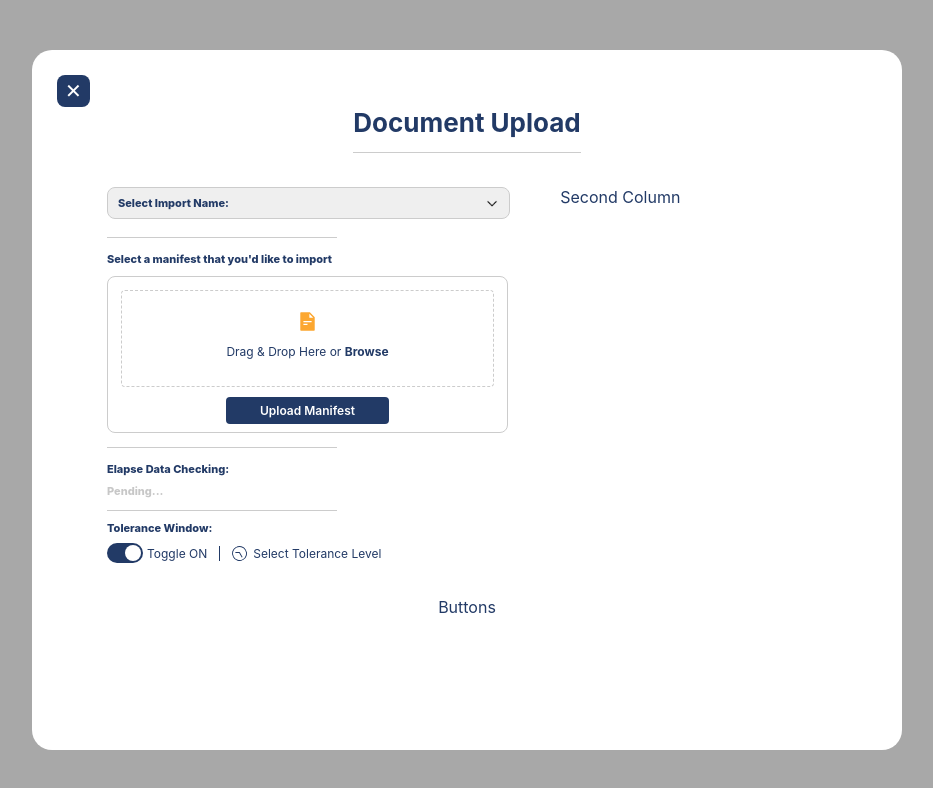
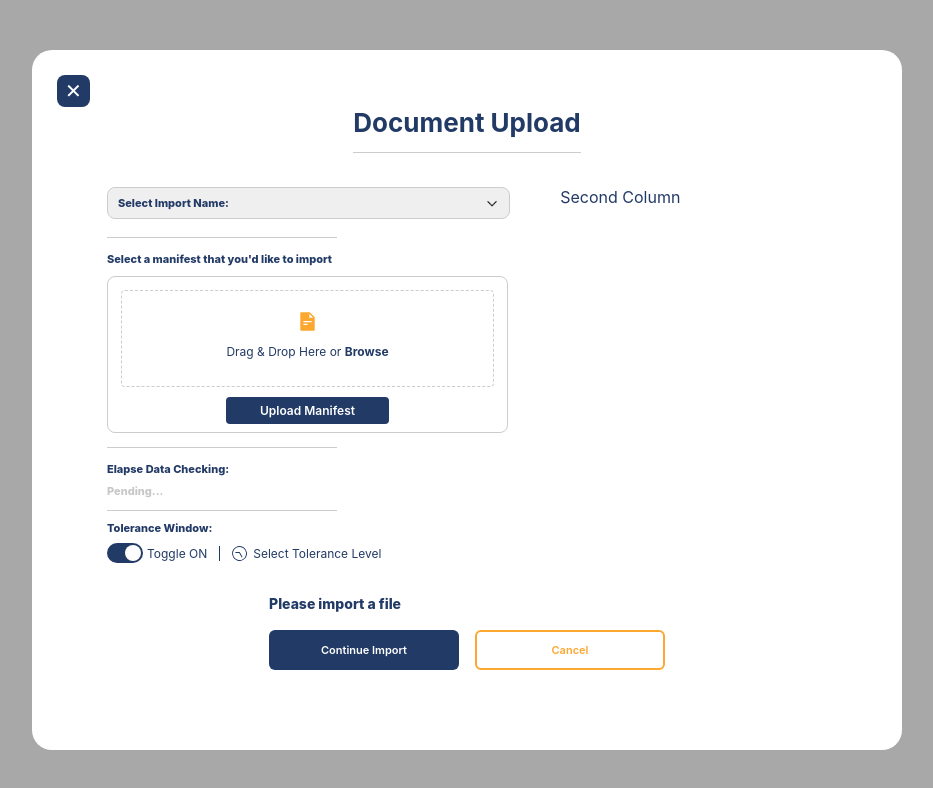
Before and after one commit to Aredu89/skyhop-challenge, a React (Create React App) app: page / in a window 1280 px wide. Shown: the top 788 px of the page, without its empty margins (173-1106 px from the left). Built offline with nearby package versions, Linux system fonts and the light colour scheme.

Commit message:
feat: continue buttons section

```diff
--- a/src/components/button/button.component.jsx
+++ b/src/components/button/button.component.jsx
@@ -1,8 +1,8 @@
 import React from 'react';
 import { StyledButton } from './button.styles';
 
-const Button = ({ children, close }) => (
-  <StyledButton $close={close}>{children}</StyledButton>
+const Button = ({ children, type = 'standard' }) => (
+  <StyledButton $type={type}>{children}</StyledButton>
 );
 
 export default Button;
--- a/src/components/button/button.styles.jsx
+++ b/src/components/button/button.styles.jsx
@@ -1,5 +1,5 @@
 import styled, { css } from 'styled-components';
-import { PRIMARY_COLOR } from '../../styles/variables';
+import { PRIMARY_COLOR, SECONDARY_COLOR } from '../../styles/variables';
 
 const closeStyles = css`
   font-size: 20px;
@@ -14,6 +14,26 @@
   border-radius: 4px;
 `;
 
+const bigStyles = css`
+  width: 190px;
+  height: 40px;
+  font-size: 11px;
+  font-weight: 600;
+  border-radius: 6px;
+`;
+
+const bigRevertedStyles = css`
+  border: 2px solid ${SECONDARY_COLOR};
+  background-color: transparent;
+  color: ${SECONDARY_COLOR};
+  ${bigStyles}
+
+  &:hover {
+    color: white;
+    background-color: ${SECONDARY_COLOR};
+  }
+`;
+
 export const StyledButton = styled.button`
   background-color: ${PRIMARY_COLOR};
   font-family: inherit;
@@ -24,5 +44,16 @@
     cursor: pointer;
     opacity: .9;
   }
-  ${({ $close }) => $close ? closeStyles : standardStyles}
+  ${({ $type }) => {
+    if($type === 'close') {
+      return closeStyles
+    }
+    if($type === 'big') {
+      return bigStyles
+    }
+    if($type === 'bigReverted') {
+      return bigRevertedStyles
+    }
+    return standardStyles
+  }}
 `;
--- /dev/null
+++ b/src/components/continue-buttons/continue-buttons.component.jsx
@@ -0,0 +1,21 @@
+import React from 'react';
+import SubTitle from '../sub-title/sub-title.component';
+import Button from '../button/button.component';
+import {
+  ContinueButtonsContainer,
+  ButtonsContainer
+} from './continue-buttons.styles';
+
+const ContinueButtons = ({onContinue, onCancel, ready}) => (
+  <ContinueButtonsContainer>
+    <SubTitle big marginBottom={18}>
+      {ready ? 'Data in the import file is correct. Please press Continue to import.' : 'Please import a file'}
+    </SubTitle>
+    <ButtonsContainer>
+      <Button type='big'>Continue Import</Button>
+      <Button type='bigReverted'>Cancel</Button>
+    </ButtonsContainer>
+  </ContinueButtonsContainer>
+);
+
+export default ContinueButtons;
--- /dev/null
+++ b/src/components/continue-buttons/continue-buttons.styles.jsx
@@ -0,0 +1,12 @@
+import styled from 'styled-components';
+
+export const ContinueButtonsContainer = styled.div`
+  display: flex;
+  flex-direction: column;
+`;
+
+export const ButtonsContainer = styled.div`
+  display: flex;
+  justify-content: center;
+  gap: 16px;
+`;
--- a/src/components/modal/modal.component.jsx
+++ b/src/components/modal/modal.component.jsx
@@ -27,7 +27,7 @@
       }
     }}
   >
-    <Button close='true'>&#x2715;</Button>
+    <Button type='close'>&#x2715;</Button>
     <ContentContainer>
       {children}
     </ContentContainer>
--- a/src/components/sub-title/sub-title.component.jsx
+++ b/src/components/sub-title/sub-title.component.jsx
@@ -1,10 +1,11 @@
 import React from 'react';
 import { StyledSubTitle } from './sub-title.styles';
 
-const SubTitle = ({marginBottom = 10, marginTop = 14, children}) => (
+const SubTitle = ({marginBottom = 10, marginTop = 14, big = false, children}) => (
   <StyledSubTitle
     $marginBottom={marginBottom}
     $marginTop={marginTop}
+    $big={big}
   >{children}</StyledSubTitle>
 );
 
--- a/src/components/sub-title/sub-title.styles.jsx
+++ b/src/components/sub-title/sub-title.styles.jsx
@@ -3,6 +3,6 @@
 export const StyledSubTitle = styled.h4`
   margin-top: ${({ $marginTop }) => `${$marginTop}px`};
   margin-bottom: ${({ $marginBottom }) => `${$marginBottom}px`};
-  font-size: 11px;
+  font-size: ${({$big}) => $big ? '14px' : '11px'};
   font-weight: 800;
 `;
--- a/src/pages/document-upload/document-upload.component.jsx
+++ b/src/pages/document-upload/document-upload.component.jsx
@@ -6,6 +6,7 @@
 import DragNDrop from '../../components/drag-n-drop/drag-n-drop.component';
 import ValidationSection from '../../components/validation-section/validation-section.component';
 import Toggle from '../../components/toggle/toggle.component';
+import ContinueButtons from '../../components/continue-buttons/continue-buttons.component';
 import { FilesContext } from '../../context/files.context';
 
 import { selectOptions } from '../../utils/mock-values';
@@ -16,7 +17,7 @@
   TitleContainer,
   LeftSection,
   RightSection,
-  ContinueSection,
+  ContinueSectionContainer,
 } from './document-upload.styles';
 
 const DocumentUpload = () => {
@@ -50,7 +51,7 @@
             />
           </LeftSection>
           <RightSection>Second Column</RightSection>
-          <ContinueSection>Buttons</ContinueSection>
+          <ContinueSectionContainer><ContinueButtons ready={filesReady} /></ContinueSectionContainer>
         </FormContainer>
       </Modal>
     </DocumentUploadContainer>
--- a/src/pages/document-upload/document-upload.styles.jsx
+++ b/src/pages/document-upload/document-upload.styles.jsx
@@ -41,10 +41,10 @@
   grid-row: 2 / 3;
 `;
 
-export const ContinueSection = styled.div`
+export const ContinueSectionContainer = styled.div`
   grid-column: 1 / 3;
   grid-row: 3 / 4;
   display: flex;
   justify-content: center;
-  padding: 34px;
+  padding: 18px 34px 34px;
 `;
```
